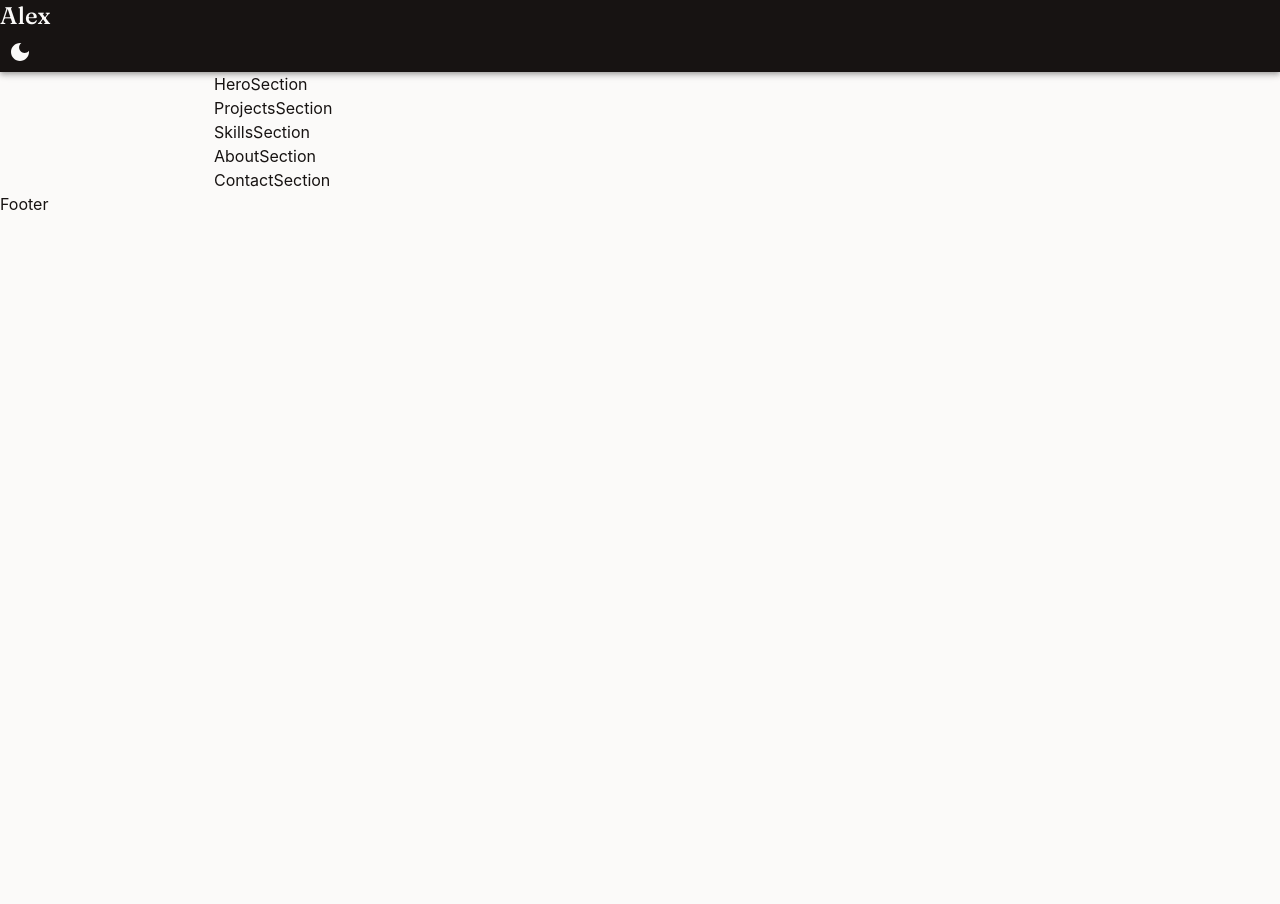
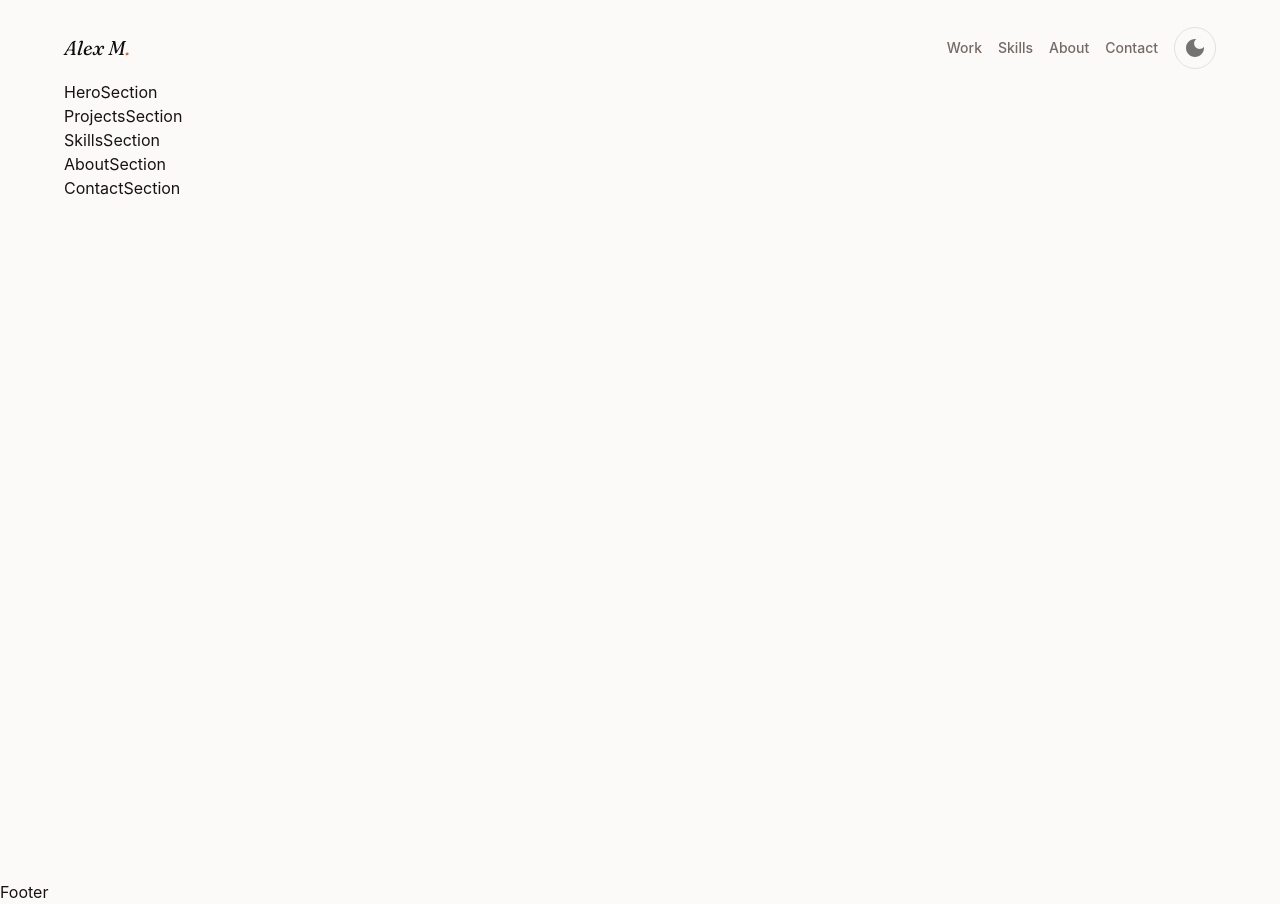
Before and after one commit to sanderalex1/PortfolioV2, a React (Vite) app: page / in a window 1280 px wide. Before the commit the page ends 800 px from the top, so only its background shows below. Built offline with nearby package versions, Linux system fonts and the light colour scheme.

Commit message:
Refactor layout components and enhance Navbar functionality; update theme palette and typography settings

```diff
--- a/src/App.tsx
+++ b/src/App.tsx
@@ -11,7 +11,7 @@ function App() {
   return (
     <>
       <Header />
-      <Container maxWidth="md">
+      <Container maxWidth="lg" sx={{ height: "100vh" }}>
         <HeroSection />
         <ProjectsSection />
         <SkillsSection />
--- a/src/components/Header.tsx
+++ b/src/components/Header.tsx
@@ -3,7 +3,7 @@ import Navbar from "./UI/Navbar";
 
 const Header = () => {
   return (
-    <Box>
+    <Box sx={{ pt: "80px" }}>
       <Navbar />
     </Box>
   );
--- a/src/components/UI/Navbar.tsx
+++ b/src/components/UI/Navbar.tsx
@@ -1,16 +1,66 @@
-import { AppBar, Box, Typography } from "@mui/material";
+import { AppBar, Box, Container, Toolbar, Typography } from "@mui/material";
 import { ThemeToggle } from "./ToggleButton";
+import { useEffect, useState } from "react";
+import { nav } from "../../content";
+const Navbar = () => {
+  const [scrolled, setScrolled] = useState(false);
+  const [opacity, setOpacity] = useState(0);
 
-const Navbar = () => {
+  useEffect(() => {
+    const onScroll = () => {
+      setScrolled(window.scrollY > 10);
+
+      const value = Math.min(window.scrollY / 80, 0.85);
+      setOpacity(value);
+    };
+    window.addEventListener("scroll", onScroll);
+    return () => window.removeEventListener("scroll", onScroll);
+  }, []);
+
   return (
-    <Box>
-      <AppBar position="sticky">
-        <Typography variant="h5">Alex</Typography>
-        <Box>
-          <ThemeToggle />
-        </Box>
-      </AppBar>
-    </Box>
+    <AppBar
+      position="fixed"
+      sx={{
+        background: (theme) =>
+          theme.palette.mode === "light"
+            ? `rgba(251, 249, 245, ${opacity})`
+            : `rgba(15, 11, 9, ${opacity})`,
+        backdropFilter: `blur(${opacity * 12}px)`,
+        WebkitBackdropFilter: `blur(${opacity * 12}px)`,
+        boxShadow: "none",
+        borderBottom: "1px solid",
+        borderColor: scrolled ? "divider" : "transparent",
+        transition: "border-color 0.3s ease",
+        pt: 2,
+      }}
+    >
+      <Container maxWidth="lg">
+        <Toolbar disableGutters sx={{ justifyContent: "space-between" }}>
+          <Typography variant="h6">
+            Alex M
+            <Box component="span" sx={{ color: "#E65E19" }}>
+              .
+            </Box>
+          </Typography>
+          <Box sx={{ display: "flex", gap: 2, alignItems: "center" }}>
+            {nav.map((c) => (
+              <Typography
+                variant="body2"
+                sx={{
+                  color: (theme) => theme.palette.text.secondary,
+                  fontWeight: "500",
+                  cursor: "pointer",
+                  "&:hover": { color: (theme) => theme.palette.text.primary },
+                }}
+              >
+                {c.label}
+              </Typography>
+            ))}
+            <ThemeToggle />
+          </Box>
+        </Toolbar>
+      </Container>
+    </AppBar>
   );
 };
 
--- a/src/components/UI/ToggleButton.tsx
+++ b/src/components/UI/ToggleButton.tsx
@@ -6,7 +6,13 @@ export function ThemeToggle() {
   const { mode, toggleMode } = useThemeMode();
 
   return (
-    <IconButton onClick={toggleMode} color="inherit">
+    <IconButton
+      onClick={toggleMode}
+      sx={{
+        border: "1px solid",
+        borderColor: (theme) => theme.palette.divider,
+      }}
+    >
       {mode === "light" ? <DarkMode /> : <LightMode />}
     </IconButton>
   );
--- a/src/theme/palette.ts
+++ b/src/theme/palette.ts
@@ -4,7 +4,7 @@ export const getPalette = (mode: PaletteMode): PaletteOptions => ({
   mode,
   primary: {
     main: mode === "light" ? "hsl(20, 14%, 8%)" : "hsl(40, 20%, 96%)",
-    contrastText: mode === "light" ? "hsl(40, 20%, 98%)" : "hsl(20, 14%, 6%)",
+    contrastText: mode === "light" ? "hsl(20, 14%, 6%)" : "hsl(40, 20%, 98%)",
   },
   secondary: {
     main: mode === "light" ? "hsl(40, 15%, 94%)" : "hsl(24, 10%, 12%)",
--- a/src/theme/typography.ts
+++ b/src/theme/typography.ts
@@ -1,8 +1,9 @@
 import type { TypographyVariantsOptions } from "@mui/material/styles";
 
-const fraunces = (fontWeight: number) => ({
+const fraunces = (fontWeight: number, italic = false) => ({
   fontFamily: '"Fraunces", "Times New Roman", serif',
   fontWeight,
+  fontStyle: italic ? "italic" : "normal",
   fontVariationSettings: '"SOFT" 50, "WONK" 1',
 });
 
@@ -13,6 +14,6 @@ export const typography: TypographyVariantsOptions = {
   h3: fraunces(600),
   h4: fraunces(600),
   h5: fraunces(500),
-  h6: { fontWeight: 500 },
+  h6: fraunces(400, true),
   button: { textTransform: "none", fontWeight: 600 },
 };
```
